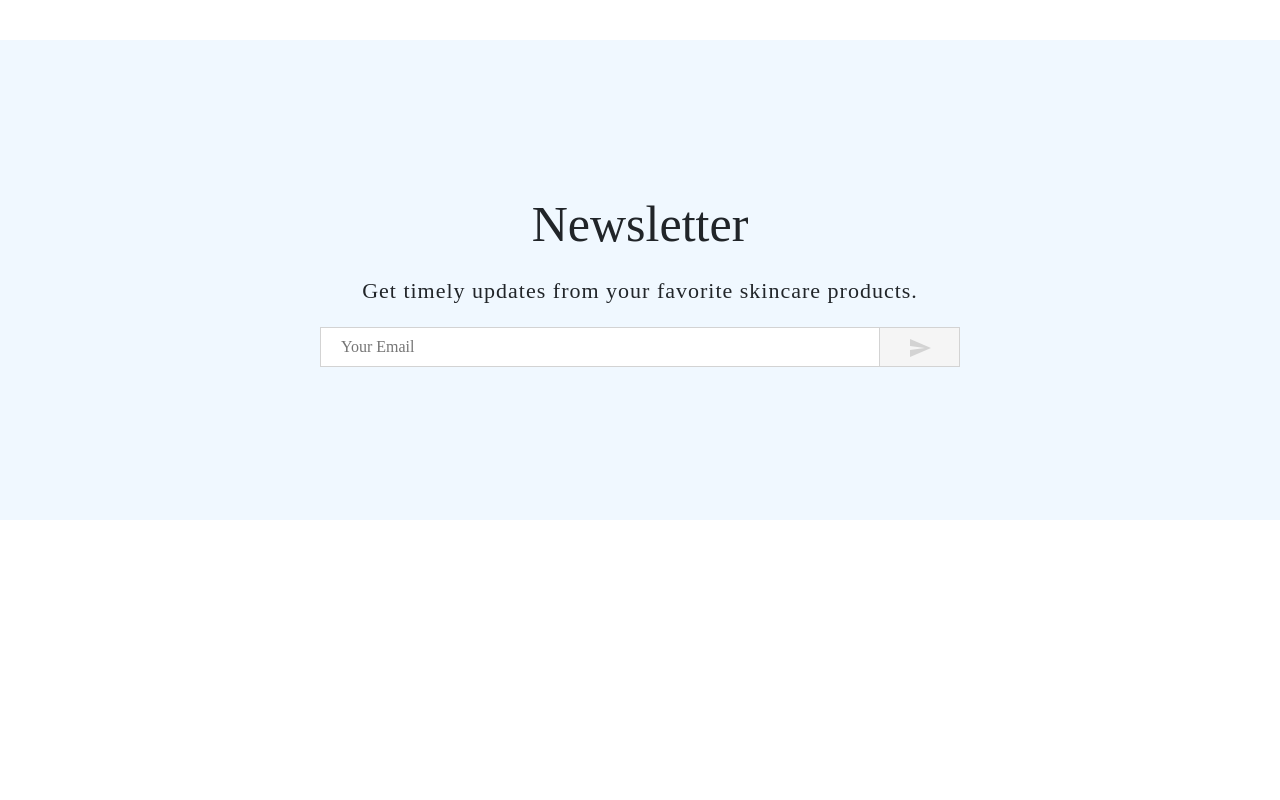
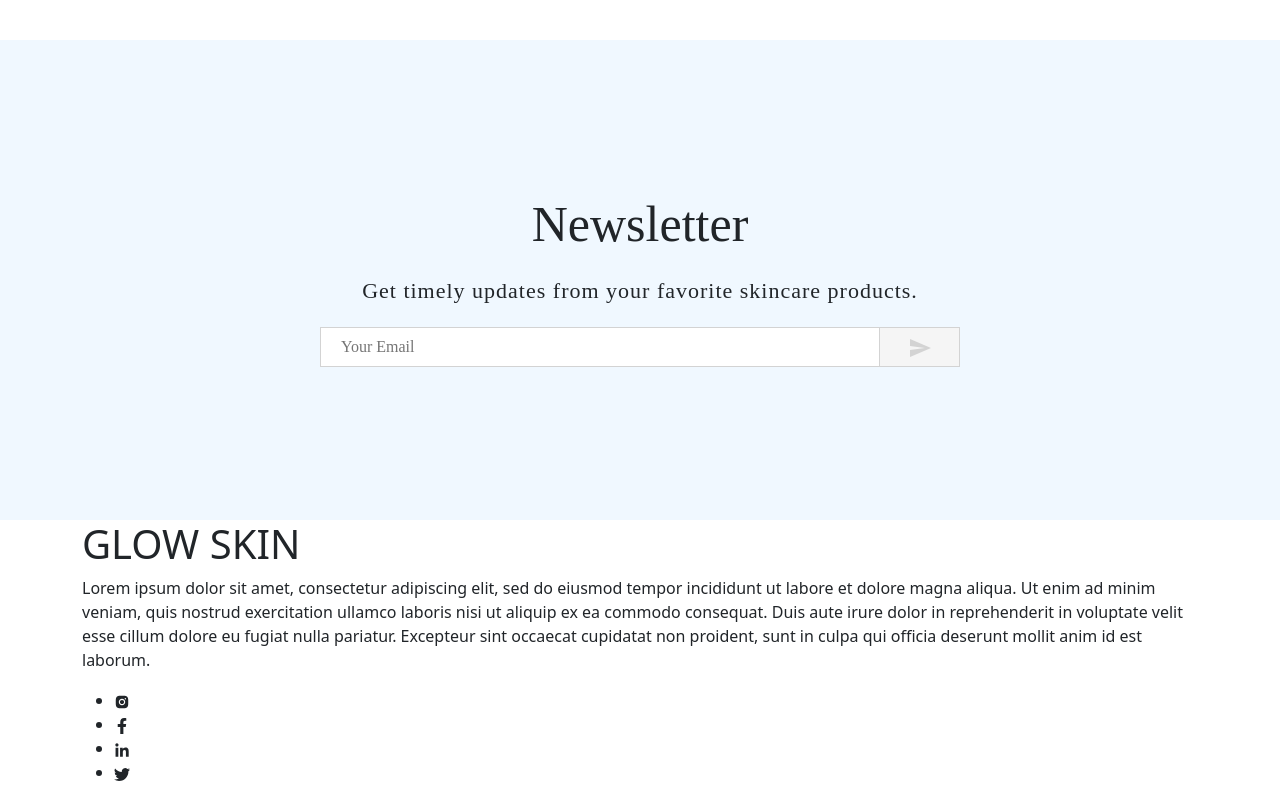
Before and after one commit to smritigurung/skincare, a React (Create React App) app: page / in a window 1280 px wide. Shown: the part 1391-2191 px from the top of the page. Before the commit the page ends 1911 px from the top, so only its background shows below. Built offline with nearby package versions, Linux system fonts and the light colour scheme; a web font is replaced by a local one.

Commit message:
initiating footer

```diff
--- a/src/components/Footer.js
+++ b/src/components/Footer.js
@@ -0,0 +1,47 @@
+import React from "react";
+import styled from "styled-components";
+import { AiFillInstagram } from "react-icons/ai";
+import { FaFacebookF } from "react-icons/fa";
+import { GrLinkedinOption } from "react-icons/gr";
+import { BsTwitter } from "react-icons/bs";
+
+const Section = styled.footer``;
+
+const Title = styled.h1``;
+
+function Footer() {
+  return (
+    <div className="footer">
+      <Section>
+        <div className="brand container">
+          <Title>GLOW SKIN</Title>
+          <p>
+            Lorem ipsum dolor sit amet, consectetur adipiscing elit, sed do
+            eiusmod tempor incididunt ut labore et dolore magna aliqua. Ut enim
+            ad minim veniam, quis nostrud exercitation ullamco laboris nisi ut
+            aliquip ex ea commodo consequat. Duis aute irure dolor in
+            reprehenderit in voluptate velit esse cillum dolore eu fugiat nulla
+            pariatur. Excepteur sint occaecat cupidatat non proident, sunt in
+            culpa qui officia deserunt mollit anim id est laborum.
+          </p>
+          <ul>
+            <li>
+              <AiFillInstagram />
+            </li>
+            <li>
+              <FaFacebookF />
+            </li>
+            <li>
+              <GrLinkedinOption />
+            </li>
+            <li>
+              <BsTwitter />
+            </li>
+          </ul>
+        </div>
+      </Section>
+    </div>
+  );
+}
+
+export default Footer;
--- a/src/components/landing/Landing.js
+++ b/src/components/landing/Landing.js
@@ -8,6 +8,7 @@
 import LandingIntro from "./LandingIntro";
 import Categories from "./Categories";
 import Newsletter from "../Newsletter";
+import Footer from "../Footer";
 
 export default function LandingPage() {
   return (
@@ -17,6 +18,7 @@
       <LandingIntro />
       <Categories />
       <Newsletter />
+      <Footer />
     </div>
   );
 }
```
